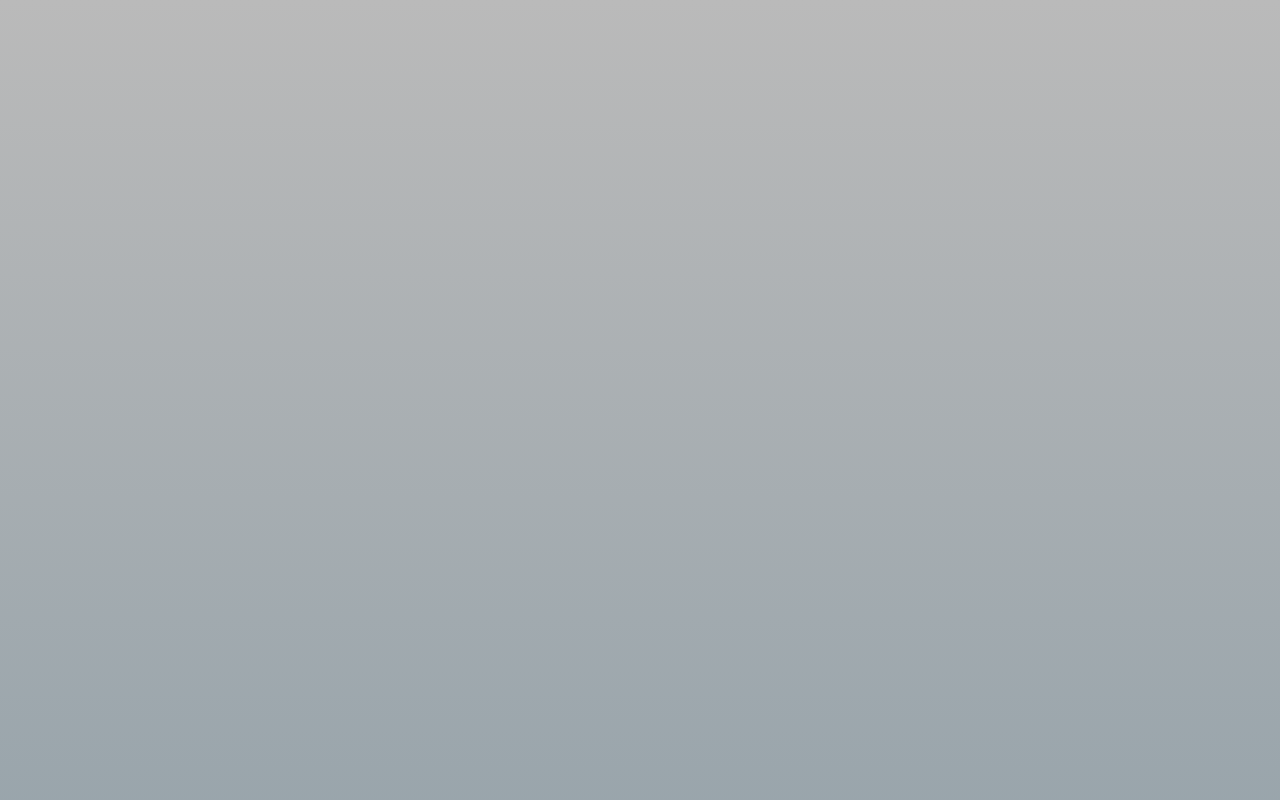
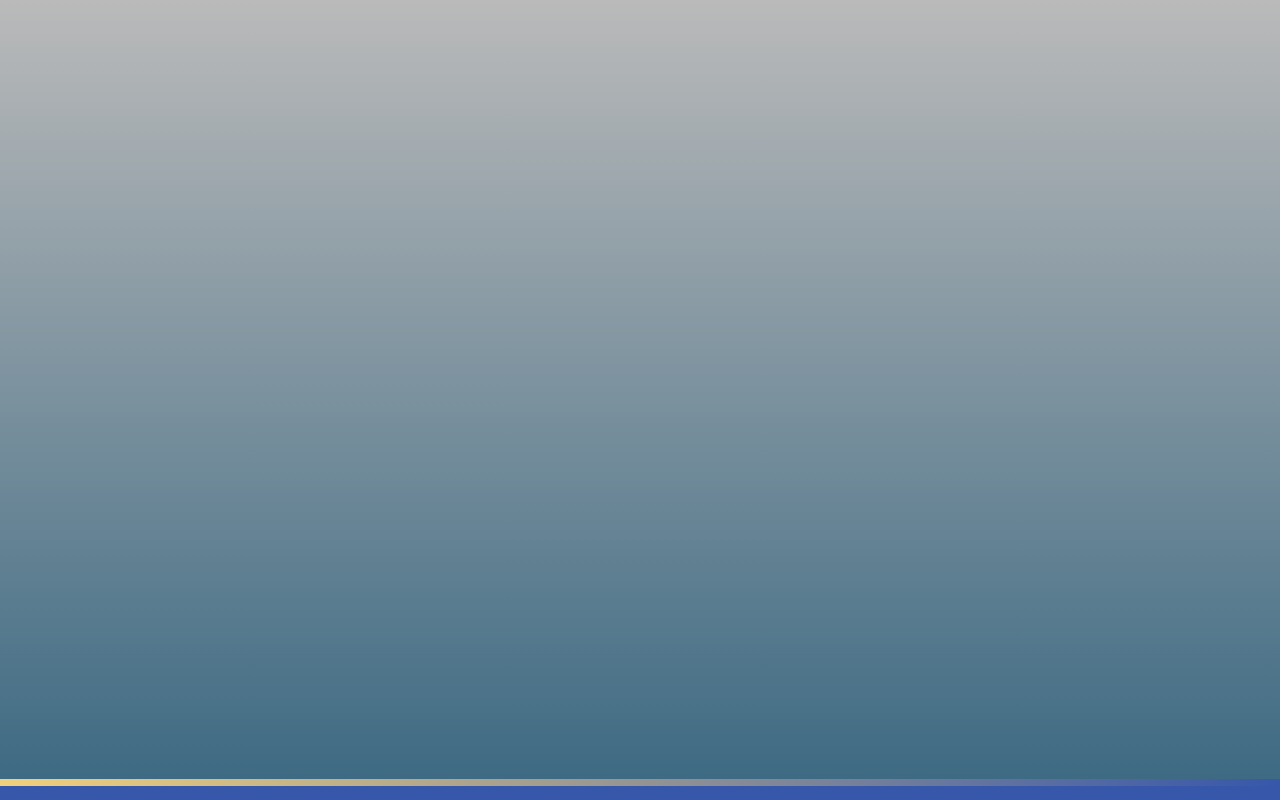
Before and after one commit to UltimatOne/UltraMotionCorp, a React (Create React App) app: page / in a window 1280 px wide. Shown: the top 800 px of the page. Built offline with nearby package versions, Linux system fonts and the light colour scheme.

Commit message:
test css

```diff
--- a/src/pages/accueil.css
+++ b/src/pages/accueil.css
@@ -2,7 +2,7 @@
 
     display: flex;
     min-width: 100%;
-    min-height: 3072px;
+    min-height: 779px;
 
 
 
```
